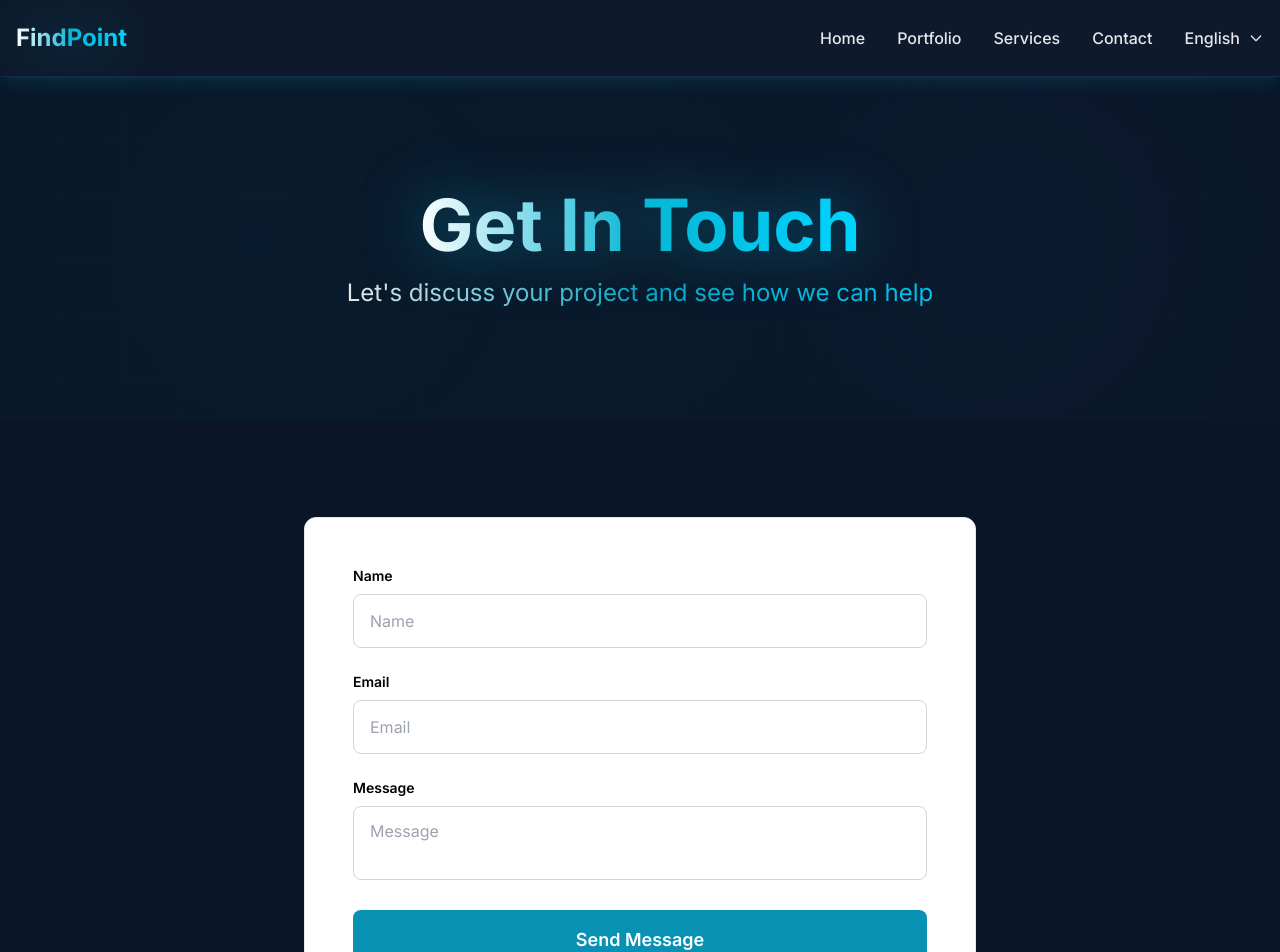
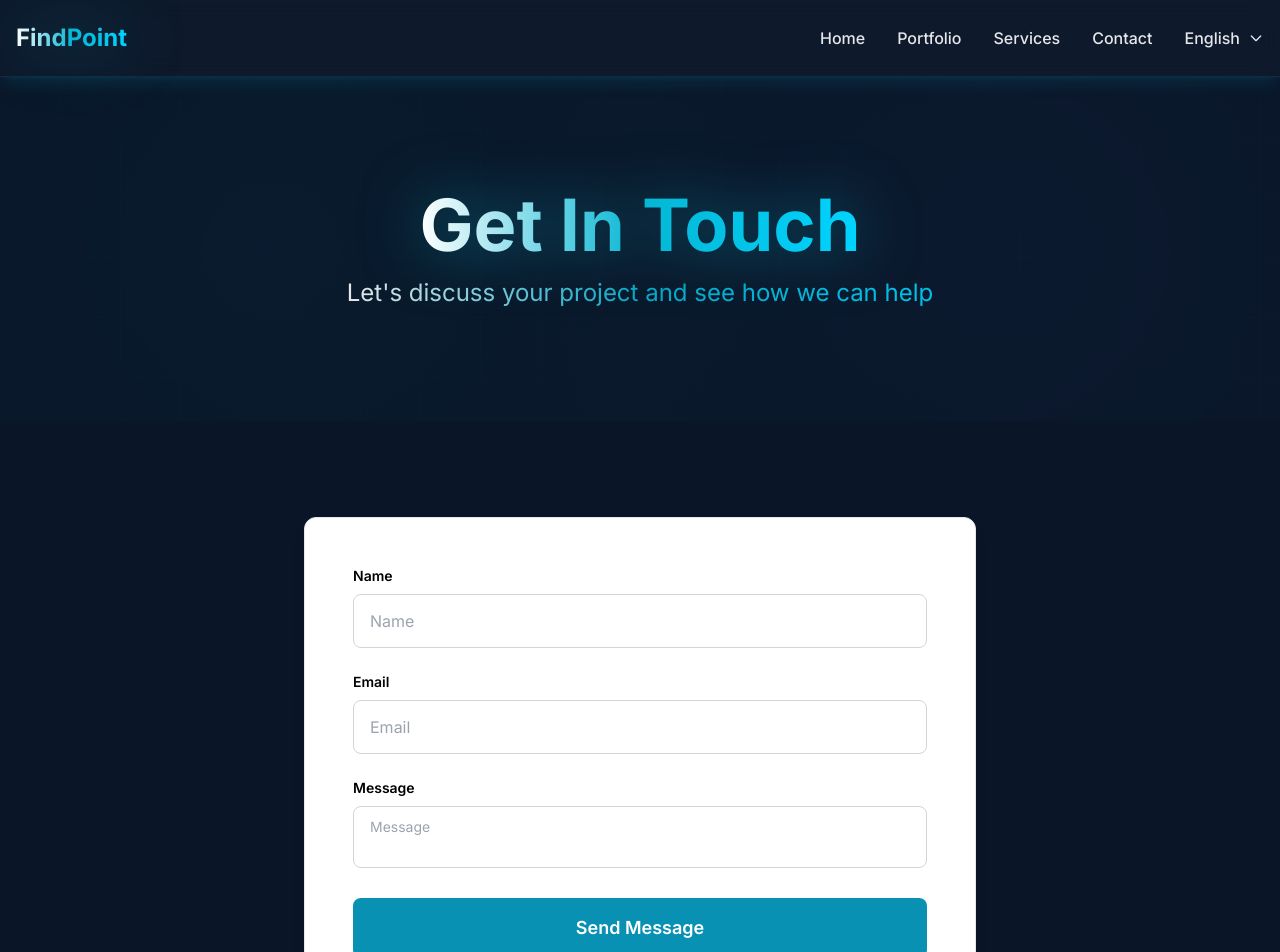
Before and after one commit to orhanozan33/webfindpoint, a Next.js app: page /en/contact in a window 1280 px wide. Shown: the top 952 px of the page. Built offline with nearby package versions, Linux system fonts and the light colour scheme.

Commit message:
Reduce contact form message area by 10% (min-height, padding, font-size)

```diff
--- a/components/forms/ContactForm.tsx
+++ b/components/forms/ContactForm.tsx
@@ -166,7 +166,7 @@ export function ContactForm({ messages }: ContactFormProps) {
             rows={2}
             value={formData.message}
             onChange={(e) => setFormData({ ...formData, message: e.target.value })}
-            className="w-full px-4 py-2.5 sm:py-3 bg-white text-black border border-neutral-300 rounded-lg focus:ring-2 focus:ring-primary-500 focus:border-primary-500 outline-none transition-all resize-none placeholder:text-neutral-400 text-base touch-manipulation min-h-[50px]"
+            className="w-full px-4 py-2 sm:py-2.5 bg-white text-black border border-neutral-300 rounded-lg focus:ring-2 focus:ring-primary-500 focus:border-primary-500 outline-none transition-all resize-none placeholder:text-neutral-400 text-sm touch-manipulation min-h-[45px]"
             placeholder={messages.form.message}
             whileFocus={{ scale: 1.01 }}
             transition={{ type: 'spring', stiffness: 400, damping: 17 }}
```
